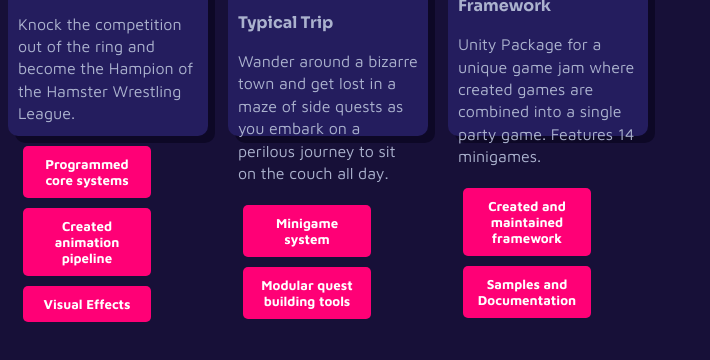
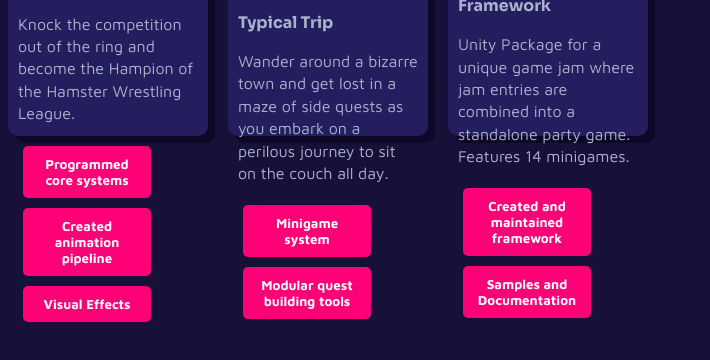
Before and after one commit to jay-iggy/portfolio, a website built with webpack: page index.html in a window 1280 px wide. Shown: the part 260-620 px from the top of the page, without its empty margins (0-710 px from the left). Built offline with nearby package versions, Linux system fonts and the light colour scheme; a web font is replaced by a local one.

Commit message:
Phrasing

```diff
--- a/index.html
+++ b/index.html
@@ -51,7 +51,7 @@
       <img alt class="thumbnail" src="assets/minigame-framework.png"/>
       <div class="project-text-container">
         <p class="project-title">Minigame Game Jam Framework</p>
-        <p>Unity Package for a unique game jam where created games are combined into a single party game. Features 14 minigames.</p>
+        <p>Unity Package for a unique game jam where jam entries are combined into a standalone party game. Features 14 minigames.</p>
 
         <button>Created and maintained framework</button>
         <button>Samples and Documentation</button>
```
